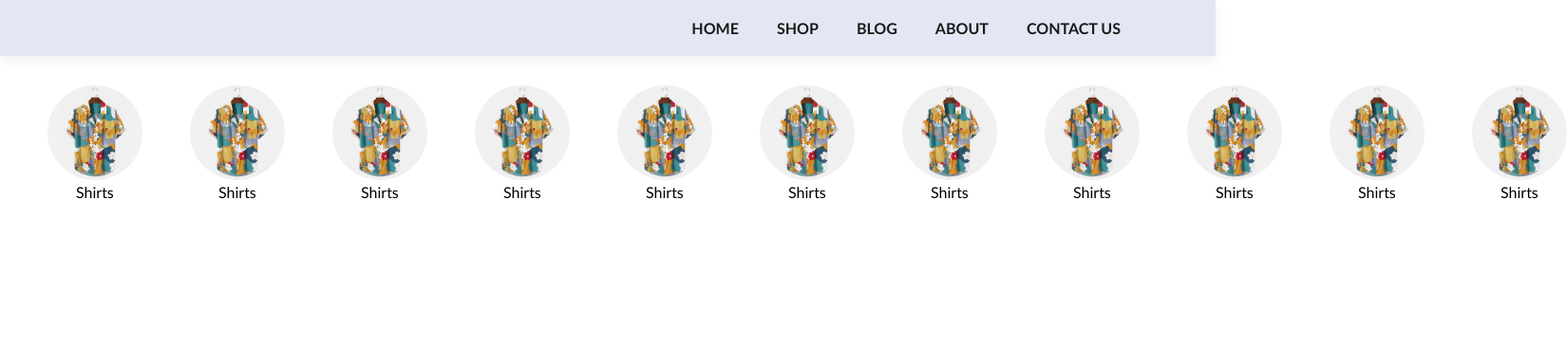
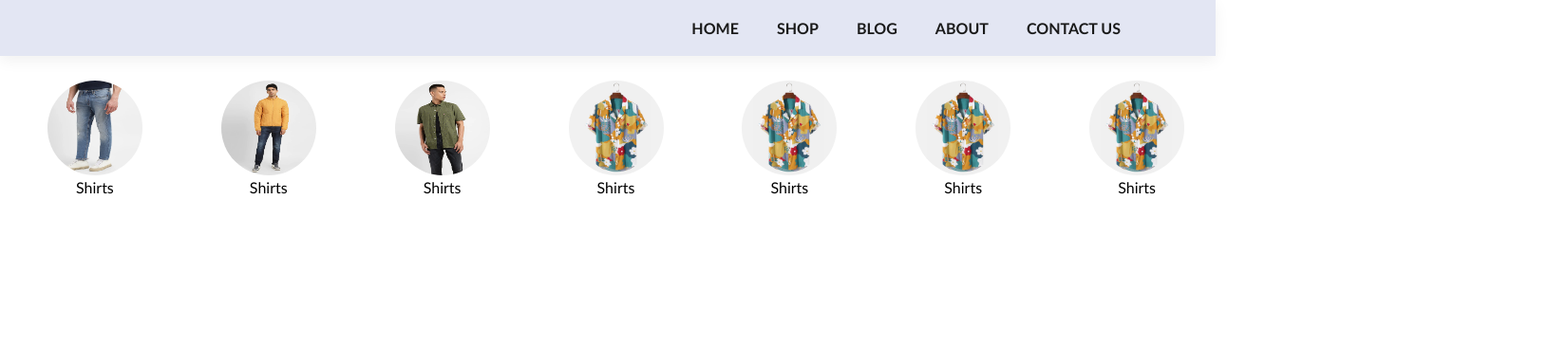
Before and after one commit to Harisudhannair/FashionHub, a plain HTML site: page shop.html in a window 1280 px wide. Shown: the whole page at 95% size, 1650 px wide, since content can reach past the window. Drawn offline with Linux system fonts and the light colour scheme.

Commit message:
Add files via upload

```diff
--- a/shop.html
+++ b/shop.html
@@ -29,49 +29,21 @@
 
         <div class="shop-product">
             <div class="shop-card">
-                <img src="Product/p1.jpg" alt="ptoduct image">
+                <img src="catagerios/c1.png" alt="ptoduct image">
             </div>
             <a>Shirts</a>
         </div>
 
         <div class="shop-product">
             <div class="shop-card">
-                <img src="Product/p1.jpg" alt="ptoduct image">
+                <img src="catagerios/c2.png" alt="ptoduct image">
             </div>
             <a>Shirts</a>
         </div>
 
         <div class="shop-product">
             <div class="shop-card">
-                <img src="Product/p1.jpg" alt="ptoduct image">
-            </div>
-            <a>Shirts</a>
-        </div>
-
-        <div class="shop-product">
-            <div class="shop-card">
-                <img src="Product/p1.jpg" alt="ptoduct image">
-            </div>
-            <a>Shirts</a>
-        </div>
-
-        <div class="shop-product">
-            <div class="shop-card">
-                <img src="Product/p1.jpg" alt="ptoduct image">
-            </div>
-            <a>Shirts</a>
-        </div>
-
-        <div class="shop-product">
-            <div class="shop-card">
-                <img src="Product/p1.jpg" alt="ptoduct image">
-            </div>
-            <a>Shirts</a>
-        </div>
-
-        <div class="shop-product">
-            <div class="shop-card">
-                <img src="Product/p1.jpg" alt="ptoduct image">
+                <img src="catagerios/c3.png" alt="ptoduct image">
             </div>
             <a>Shirts</a>
         </div>
--- a/style.css
+++ b/style.css
@@ -214,10 +214,8 @@ b{
 	width: 100%;
 	height: 220px;
 	display: flex;
-	justify-content: space-between;
 	background-color: white;
-	align-items: center;
-	margin: 80px 0;
+	margin: 85px 0px 0px 0px;
 }
 
 .shop-banner .shop-product{
```
Also changed, not shown: catagerios/c1.png (added), catagerios/c2.png (added), catagerios/c3.png (added).
